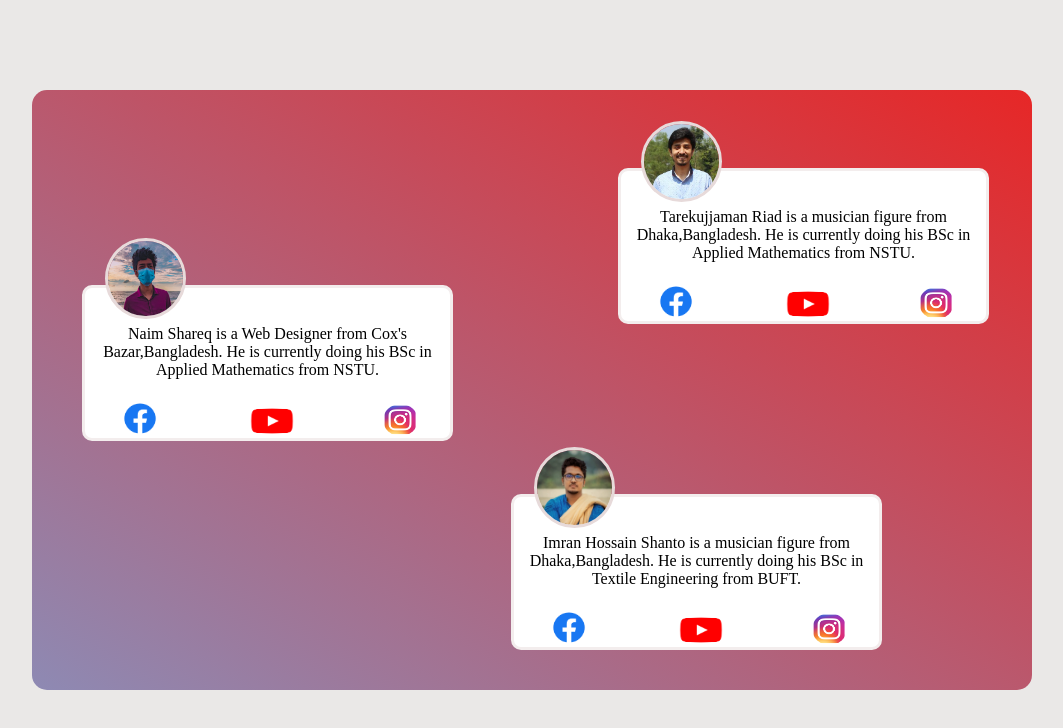
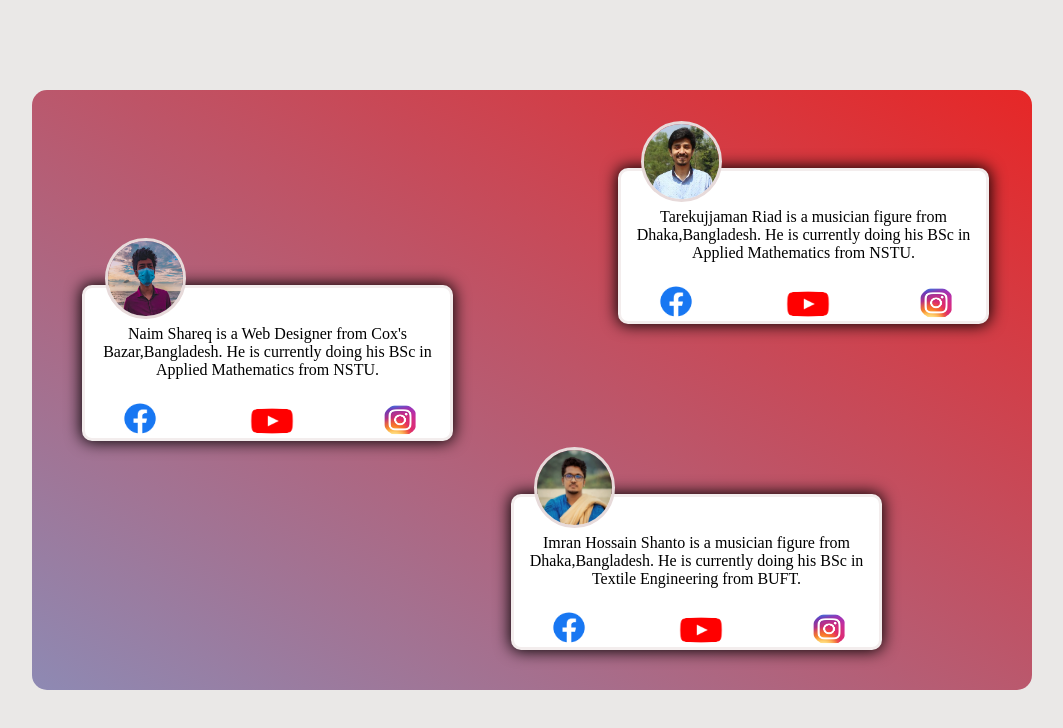
Before and after one commit to tarekujjaman/Contact, a plain HTML site: page Our Members/index.html in a window 1280 px wide. Shown: the whole page, without its empty margins (108-1171 px from the left). Drawn offline with Linux system fonts and the light colour scheme.

Commit message:
Update style.css

```diff
--- a/Our Members/style.css
+++ b/Our Members/style.css
@@ -20,6 +20,7 @@ body{
     right: 43px;
     border: 3px solid rgb(243, 237, 237);
     border-radius: 10px;
+    box-shadow: 0px 0px 16px 1px black;
 }
 .one img{
     width: 75px;
@@ -73,6 +74,7 @@ body{
     bottom: 40px;
     border: 3px solid rgb(243, 237, 237);
     border-radius: 10px;
+    box-shadow: 0px 0px 16px 1px black;
 }
 .two img{
     width: 75px;
@@ -101,6 +103,7 @@ body{
     top:195px;
     border: 3px solid rgb(243, 237, 237);
     border-radius: 10px;
+    box-shadow: 0px 0px 16px 1px black;
 }
 .three img{
     width: 75px;
```
